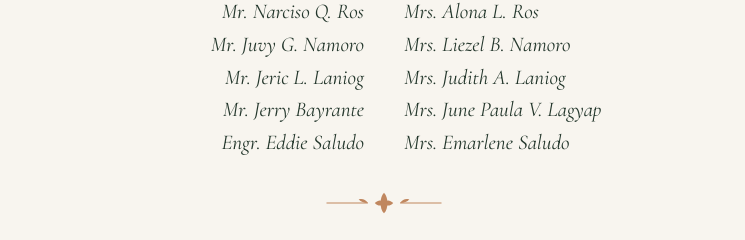
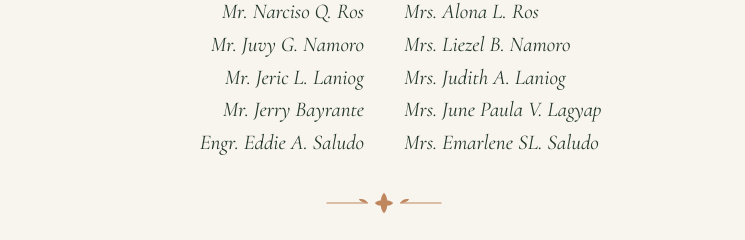
Before and after one commit to jedandsteph/rsvp, a plain HTML site: page index.html in a window 1280 px wide. Shown: the part 2655-2895 px from the top of the page, 256-1001 px from the left. Drawn offline with nearby package versions, Linux system fonts and the light colour scheme.

Commit message:
Update index.html

```diff
--- a/index.html
+++ b/index.html
@@ -195,7 +195,7 @@
             <li>Mr. Juvy G. Namoro</li>
             <li>Mr. Jeric L. Laniog</li>
             <li>Mr. Jerry Bayrante</li>
-            <li>Engr. Eddie Saludo</li>
+            <li>Engr. Eddie A. Saludo</li>
           </ul>
         </div>
         <div class="ent-col">
@@ -209,7 +209,7 @@
             <li>Mrs. Liezel B. Namoro</li>
             <li>Mrs. Judith A. Laniog</li>
             <li>Mrs. June Paula V. Lagyap</li>
-            <li>Mrs. Emarlene Saludo</li>
+            <li>Mrs. Emarlene SL. Saludo</li>
           </ul>
         </div>
       </div>
@@ -776,7 +776,7 @@
       <iframe
         src="https://docs.google.com/forms/d/e/1FAIpQLSehKfG_fNckxWmbSImIj4u51S1rt3rGnBuwojlDb5ToxBryZw/viewform?embedded=true"
         title="RSVP form"
-        width="100%" height="762"
+        width="100%" height="740"
         frameborder="0" marginheight="0" marginwidth="0"
         loading="lazy">Loading…</iframe>
     </div>
```
